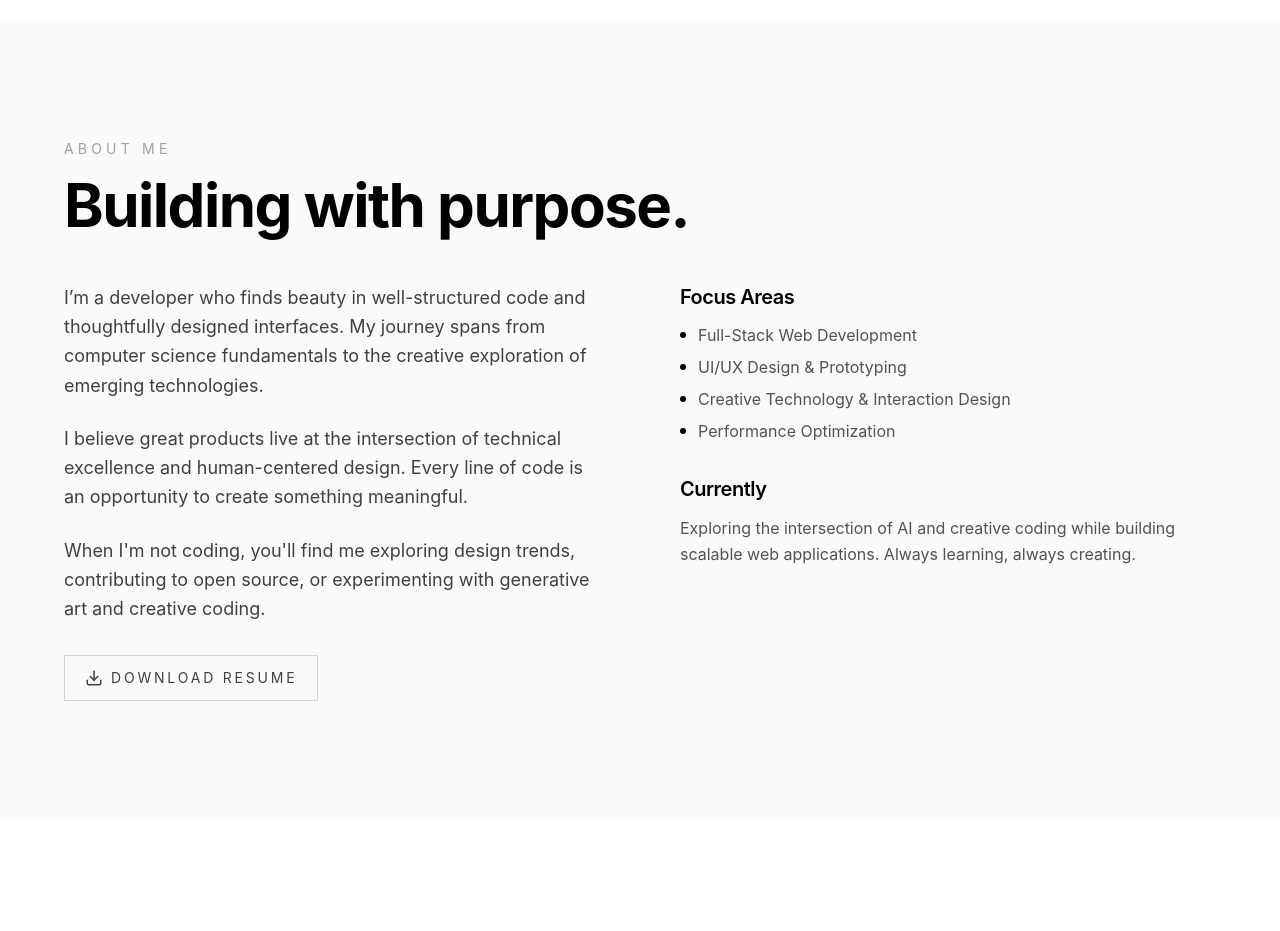
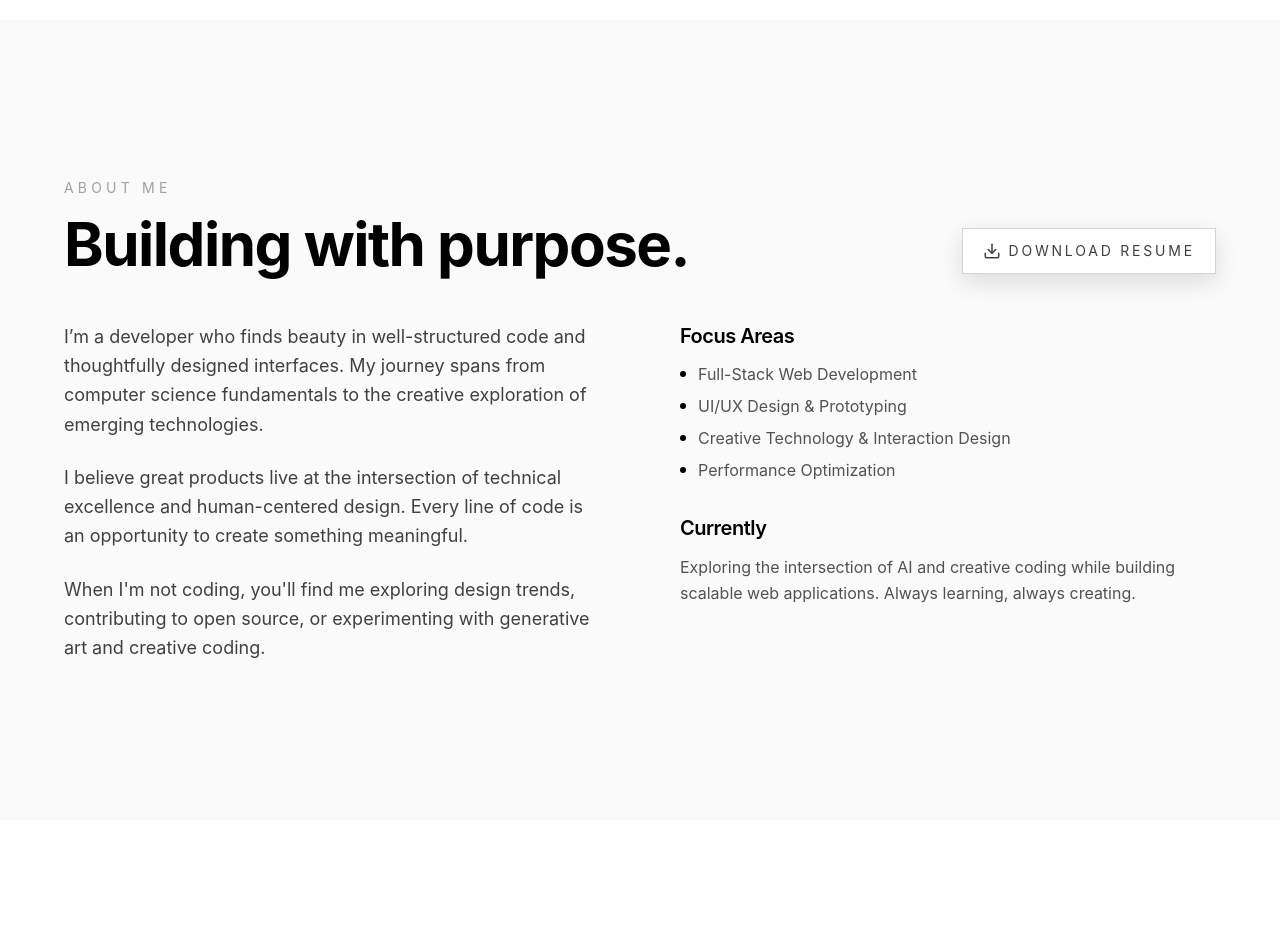
Before and after one commit to krsrcio/krim, a React (Vite) app: page / in a window 1280 px wide. Shown: the part 780-1711 px from the top of the page. Built offline with nearby package versions, Linux system fonts and the light colour scheme.

Commit message:
update about

```diff
--- a/src/app/components/About.tsx
+++ b/src/app/components/About.tsx
@@ -14,11 +14,26 @@ export function About() {
           initial={{ opacity: 0, y: 40 }}
           animate={isInView ? { opacity: 1, y: 0 } : {}}
           transition={{ duration: 0.8 }}
+          className="mb-12 flex flex-col gap-6 md:flex-row md:items-end md:justify-between"
         >
-          <p className="text-sm tracking-[0.3em] uppercase text-neutral-400 mb-4">ABOUT ME</p>
-          <h2 className="text-4xl md:text-6xl tracking-tight mb-12 text-black" style={{ fontWeight: 700 }}>
-            Building with purpose.
-          </h2>
+          <div>
+            <p className="text-sm tracking-[0.3em] uppercase text-neutral-400 mb-4">ABOUT ME</p>
+            <h2 className="text-4xl md:text-6xl tracking-tight text-black" style={{ fontWeight: 700 }}>
+              Building with purpose.
+            </h2>
+          </div>
+          <motion.a
+            initial={{ opacity: 0, y: 16 }}
+            animate={isInView ? { opacity: 1, y: 0 } : {}}
+            transition={{ delay: 0.2, duration: 0.5 }}
+            href="/resume.pdf"
+            download
+            className="inline-flex items-center gap-2 border border-neutral-300 bg-white/70 px-5 py-3 text-sm tracking-[0.2em] uppercase text-neutral-700 shadow-[0_8px_24px_rgba(0,0,0,0.12)] backdrop-blur-sm transition-all duration-300 hover:-translate-y-0.5 hover:border-black hover:text-black hover:shadow-[0_14px_30px_rgba(0,0,0,0.18)]"
+            aria-label="Download resume"
+          >
+            <Download size={18} />
+            Download resume
+          </motion.a>
         </motion.div>
 
         <div className="grid md:grid-cols-2 gap-12 md:gap-20">
@@ -39,15 +54,6 @@ export function About() {
               When I'm not coding, you'll find me exploring design trends, contributing to open source,
               or experimenting with generative art and creative coding.
             </p>
-            <a
-              href="/resume.pdf"
-              download
-              className="mt-8 inline-flex items-center gap-2 text-sm tracking-[0.2em] uppercase border border-neutral-300 px-5 py-3 text-neutral-700 hover:text-black hover:border-black transition-colors duration-300"
-              aria-label="Download resume"
-            >
-              <Download size={18} />
-              Download resume
-            </a>
           </motion.div>
 
           <motion.div
```
